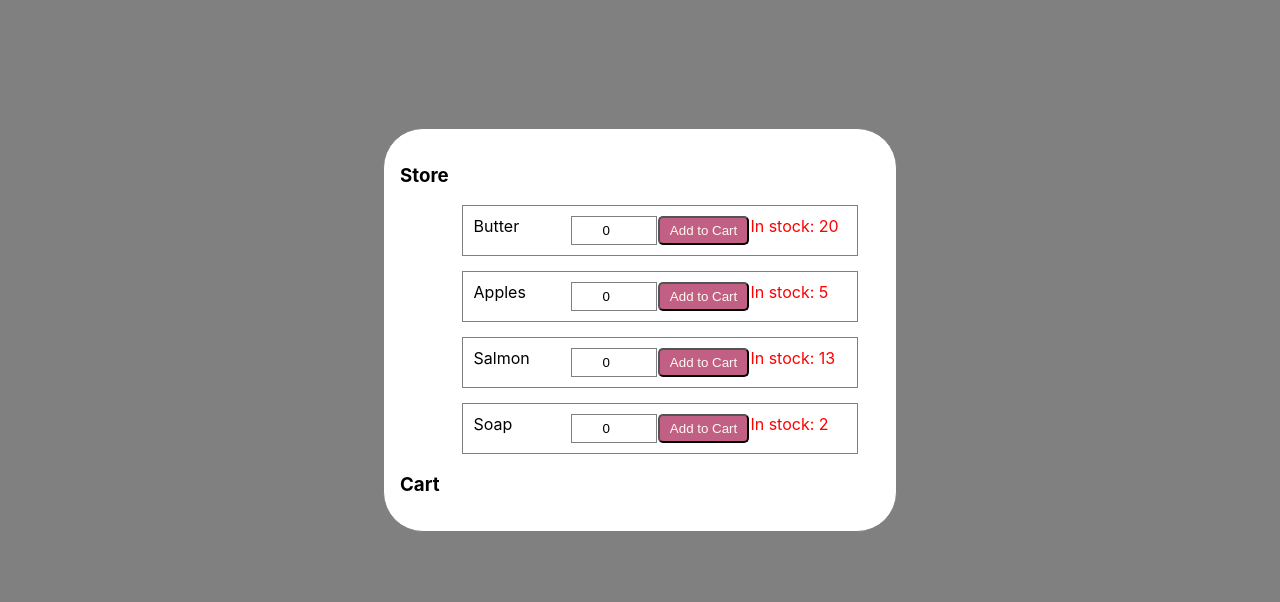
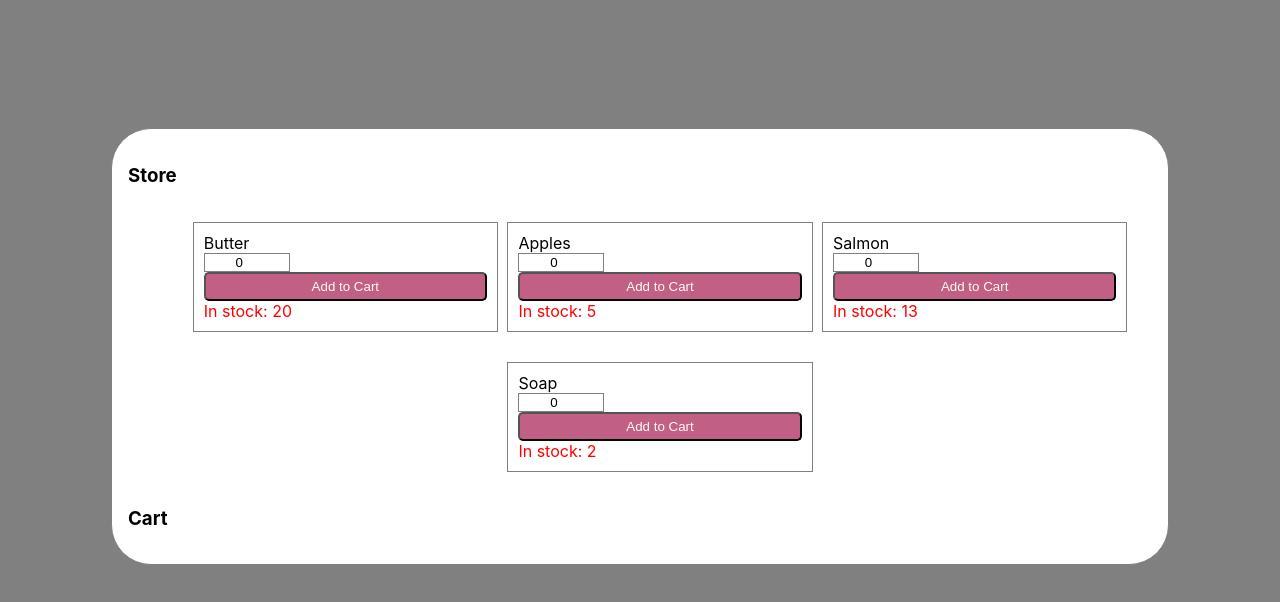
Before and after one commit to FlorenceNway/Mini-shopping-cart, a React (Create React App) app: page / in a window 1280 px wide. Shown: the top 602 px of the page. Built offline with nearby package versions, Linux system fonts and the light colour scheme.

Commit message:
list item style

```diff
--- a/src/App.css
+++ b/src/App.css
@@ -1,5 +1,5 @@
 .app {
-    max-width: 30em;
+    max-width: 80%;
     margin: 10% auto;
     padding: 1em;
     border: grey solid 1px;
@@ -20,11 +20,22 @@ ul > li > input {
 li {
     list-style-type: none;
     display: flex;
-    width: 85%;
+    flex-direction: column;
+    width: 30%;
+    flex-wrap: wrap;
     justify-content: space-around;
     padding: 10px;
     border: 1px solid grey;
     margin: 15px auto;
+}
+
+.storeItem {
+
+}
+.storeItems {
+    display: flex;
+    flex-wrap: wrap;
+    margin: 20px;
 }
 
 button {
```
